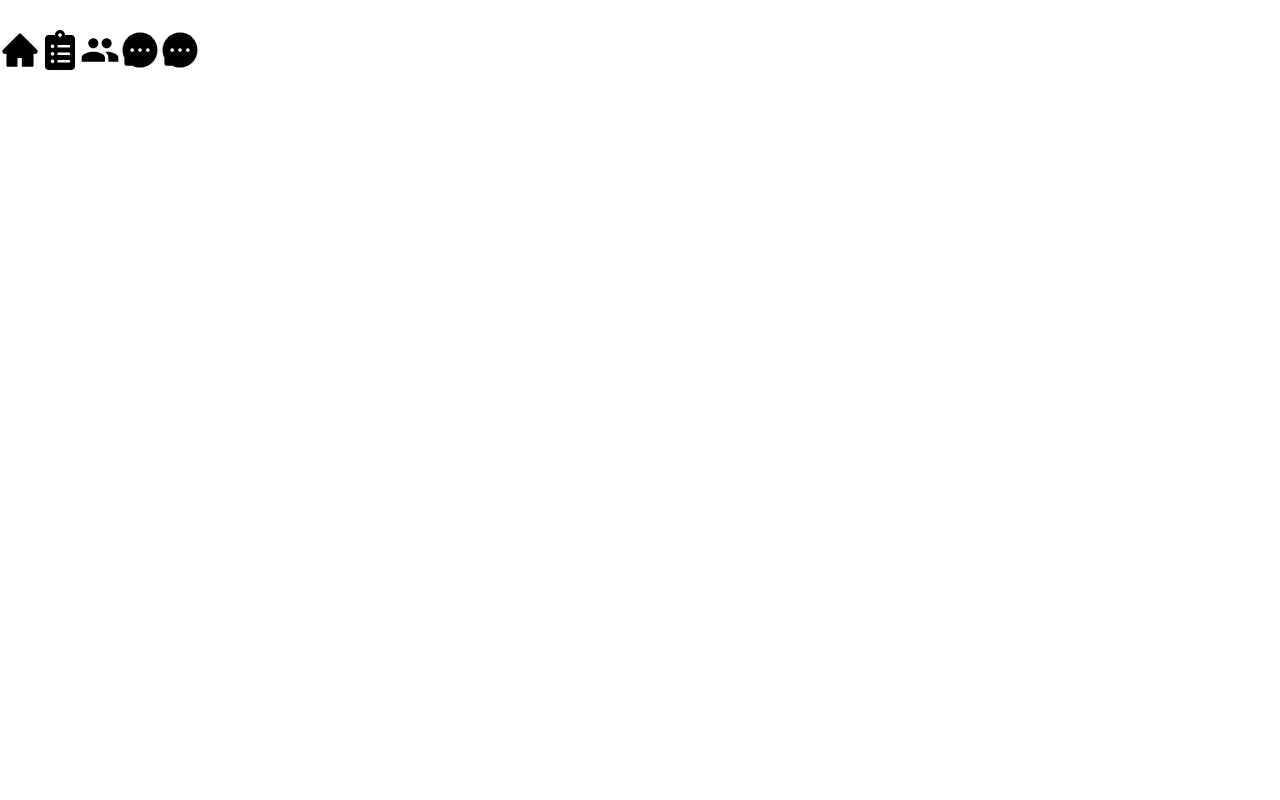
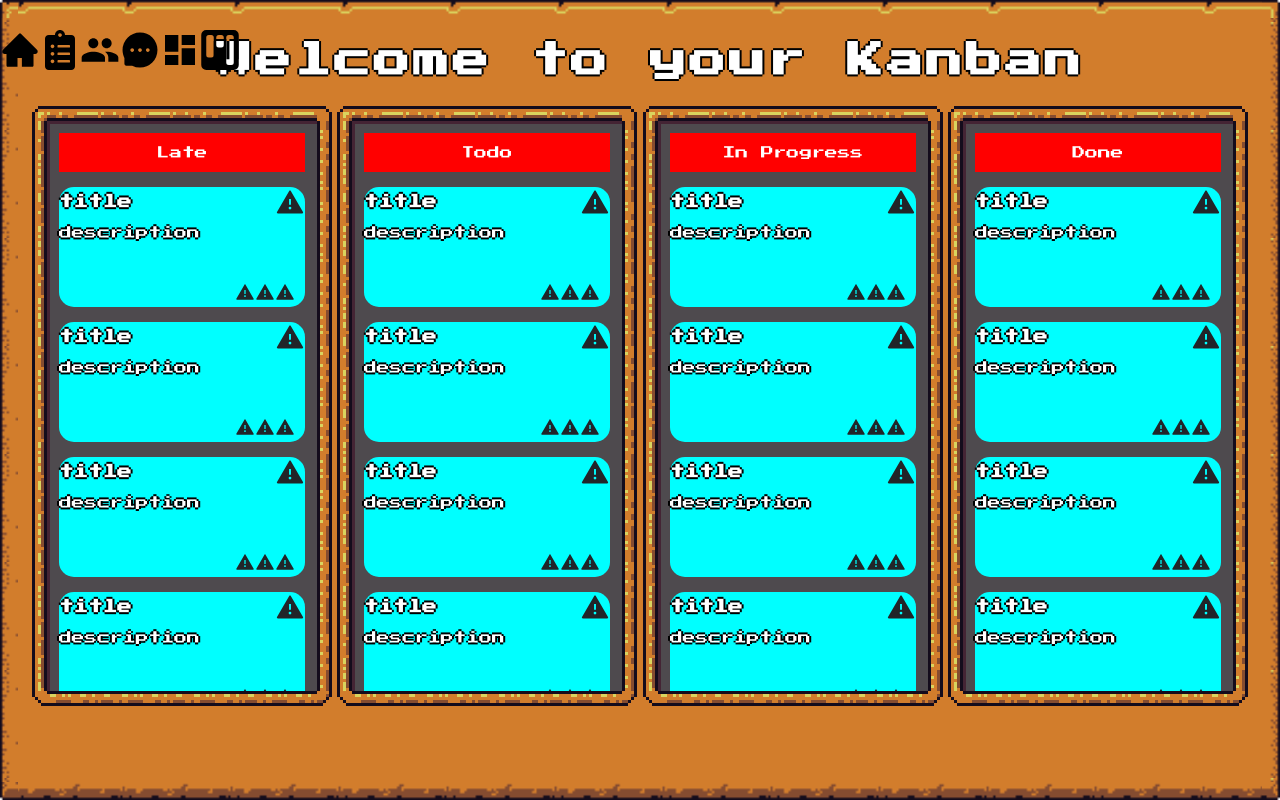
Before and after one commit to cgm42/WorkLand, a React (Create React App) app in the folder client/: page /kanban in a window 1280 px wide. Built offline with nearby package versions, Linux system fonts and the light colour scheme; no server answers.

Commit message:
built kanban skeleton

```diff
--- a/client/src/components/SideNav.js
+++ b/client/src/components/SideNav.js
@@ -3,8 +3,8 @@ import "./styles/SideNav.css";
 import { AiFillHome, AiFillMessage } from "react-icons/ai";
 import { FaClipboardList, FaSpotify } from "react-icons/fa";
 import { MdGroup } from "react-icons/md";
-import { BsFillAlarmFill } from "react-icons/bs";
-import { RiLogoutCircleFill } from "react-icons/ri";
+import { BsFillAlarmFill, BsKanbanFill } from "react-icons/bs";
+import { RiDashboardFill, RiLogoutCircleFill } from "react-icons/ri";
 import { Switch, Route, Link, BrowserRouter as Router } from "react-router-dom";
 
 import Dashboard from "../pages/Dashboard";
@@ -13,6 +13,7 @@ import Messages from "../pages/Messages";
 import Login from "../pages/Login";
 import UserDashboard from "./userDashboard/UserDashboard";
 import Tasks from './tasks/Tasks';
+import Kanban from './kanban/Kanban';
 
 
 const Sidenav = () => {
@@ -42,7 +43,12 @@ const Sidenav = () => {
           </li>
           <li>
             <Link to="/dashboard">
-              <AiFillMessage></AiFillMessage>
+              <RiDashboardFill></RiDashboardFill>
+            </Link>
+          </li>
+          <li>
+            <Link to="/kanban">
+              <BsKanbanFill></BsKanbanFill>
             </Link>
           </li>
         </div>
@@ -68,8 +74,8 @@ const Sidenav = () => {
         <Route path="/dashboard" exact>
           <UserDashboard></UserDashboard>
         </Route>
-        <Route path="/login" exact>
-          <Login></Login>
+        <Route path="/kanban" exact>
+          <Kanban></Kanban>
         </Route>
         <Route path="/login" exact>
           <Login></Login>
--- /dev/null
+++ b/client/src/components/kanban/Kanban.js
@@ -0,0 +1,24 @@
+import React, { useState, useEffect } from 'react';
+import './kanban.css';
+import 'nes.css/css/nes.min.css';
+import '../rpgui.css';
+import { AiFillWarning } from 'react-icons/ai';
+import KanbanCard from './KanbanCard';
+function Kanban() {
+  return (
+    <div className='rpgui-content rpgui-container framed-golden-2'>
+      <div className='welcome'>
+        <h1>Welcome to your Kanban</h1>
+      </div>
+
+      <section className='kanban-layout'>
+        <KanbanCard name = {'Late'}></KanbanCard>
+        <KanbanCard name = {'Todo'}></KanbanCard>
+        <KanbanCard name = {'In Progress'}></KanbanCard>
+        <KanbanCard name = {'Done'}></KanbanCard>
+      </section>
+    </div>
+  );
+}
+
+export default Kanban;
--- /dev/null
+++ b/client/src/components/kanban/KanbanCard.js
@@ -0,0 +1,23 @@
+import React, { useState, useEffect } from 'react';
+import './kanban.css';
+import 'nes.css/css/nes.min.css';
+import '../rpgui.css';
+import { AiFillWarning } from 'react-icons/ai';
+import KanbanTaskItem from './KanbanTaskItem';
+
+function KanbanCard(props) {
+  const {name} = props
+  return (
+    <div className='kanban-card rpgui-container framed float'>
+          <header>{name}</header>
+          <KanbanTaskItem></KanbanTaskItem>
+          <KanbanTaskItem></KanbanTaskItem>
+          <KanbanTaskItem></KanbanTaskItem>
+          <KanbanTaskItem></KanbanTaskItem>
+          <KanbanTaskItem></KanbanTaskItem>
+          <KanbanTaskItem></KanbanTaskItem>
+    </div>
+  );
+}
+
+export default KanbanCard;
--- /dev/null
+++ b/client/src/components/kanban/KanbanTaskItem.js
@@ -0,0 +1,24 @@
+import React from 'react'
+import { AiFillWarning } from 'react-icons/ai';
+
+function KanbanTaskItem() {
+  return (
+    <div className='task-item-container'>
+      <div className='task-item-header'>
+        <h1>title</h1>
+        <div className='priority-icon'>
+          <AiFillWarning></AiFillWarning>
+        </div>
+      </div>
+
+      <p>description</p>
+      <div className='task-users'>
+        <AiFillWarning></AiFillWarning>
+        <AiFillWarning></AiFillWarning>
+        <AiFillWarning></AiFillWarning>
+      </div>
+    </div>
+  )
+}
+
+export default KanbanTaskItem
--- /dev/null
+++ b/client/src/components/kanban/kanban.css
@@ -0,0 +1,53 @@
+.kanban-layout {
+  display: flex;
+  justify-content: space-evenly;
+}
+
+.kanban-card {
+  height:600px;
+  width: 300px;
+  overflow:auto;
+}
+
+.kanban-card header {
+  background-color: red;
+  padding: 10px;
+  display: flex;
+  justify-content: center;
+  color: white;
+}
+
+.task-item-container{
+  background: aqua;
+  margin-top: 15px;
+  height: 120px;
+  border-radius:15px;
+}
+
+.task-item-header {
+  display: flex;
+  justify-content: space-between;
+  align-items: center;
+  margin-bottom:5px;
+}
+
+.task-item-header h1{
+margin: 0;
+}
+
+.task-item-container p{
+  margin:0;
+  height:60px
+}
+
+.priority-icon {
+  font-size: 30px;
+  display: flex;
+}
+
+.task-users {
+  display: flex;
+  margin-right: 10px;
+  justify-content:flex-end;
+  font-size:20px
+}
--- a/client/src/components/userDashboard/userDashboard.css
+++ b/client/src/components/userDashboard/userDashboard.css
@@ -1,7 +1,7 @@
 .dashboard-layout {
   display: flex;
   flex-direction: column;
-  /* align-items: center; */
+  height: 100%;
 }
 
 .welcome {
```
